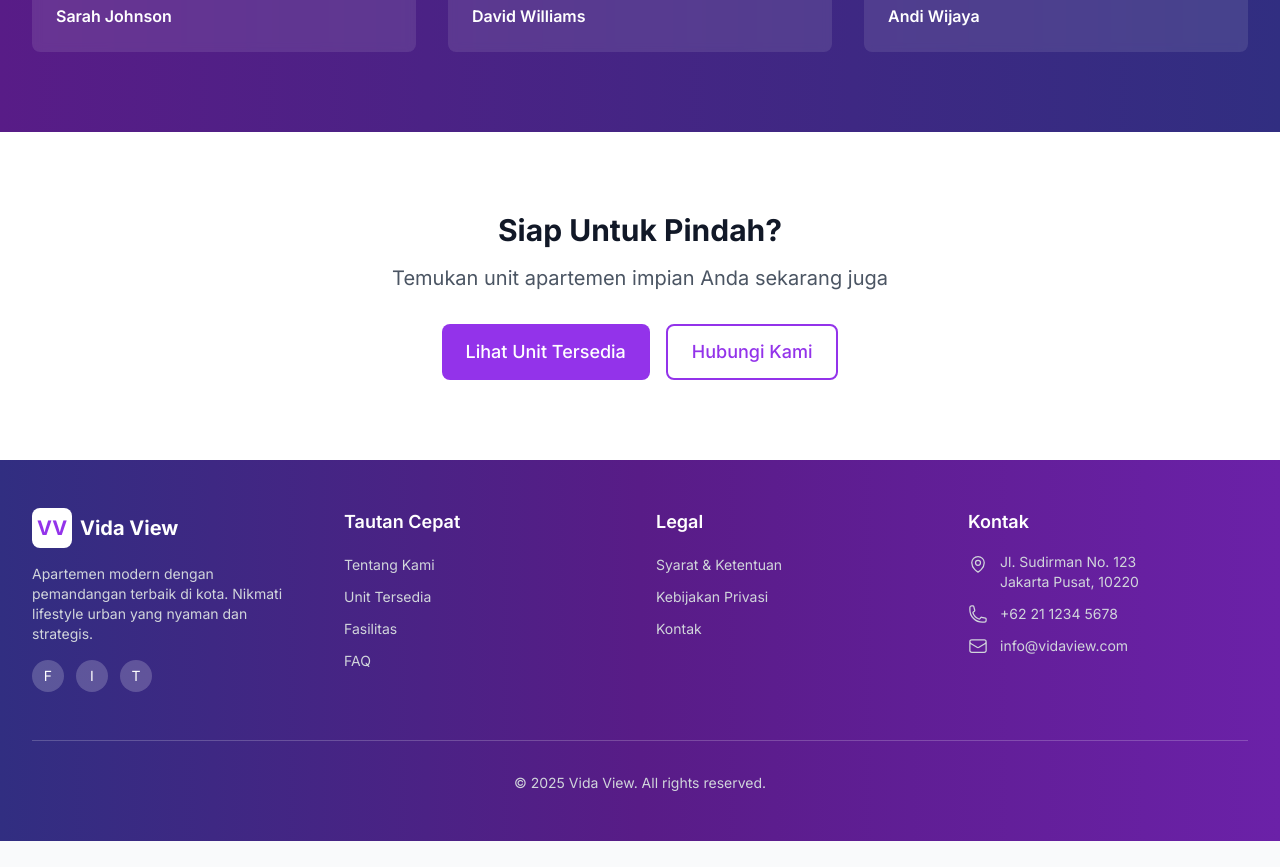
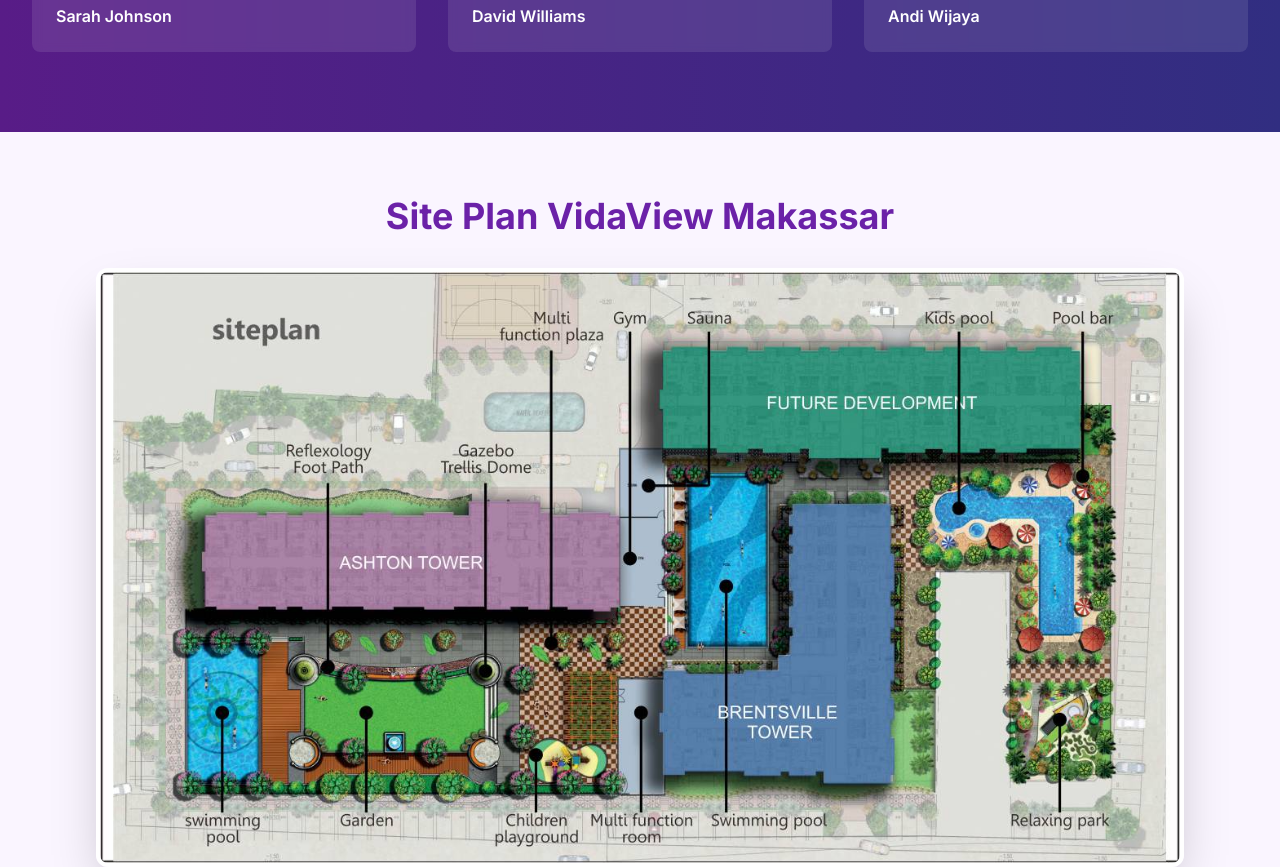
Before and after one commit to Rezka08/vida-view-apartment-website, a React (Vite) app in the folder frontend/: page / in a window 1280 px wide. Shown: the part 2640-3507 px from the top of the page. Before the commit the page ends 3481 px from the top, so only its background shows below. Built offline with nearby package versions, Linux system fonts and the light colour scheme; no server answers.

Commit message:
feat: Add site plan section with image to Home page

```diff
--- a/frontend/src/pages/Home.jsx
+++ b/frontend/src/pages/Home.jsx
@@ -263,6 +263,23 @@
         </div>
       </section>
 
+      {/* Virtual Tour & Siteplan Section */}
+      <section className="py-16 bg-purple-50">
+        <div className="max-w-6xl mx-auto px-4 sm:px-6 lg:px-8 text-center">
+          <h2 className="text-3xl md:text-4xl font-bold text-purple-800 mb-8">
+            Site Plan VidaView Makassar
+          </h2>
+
+          <div className="relative shadow-2xl rounded-xl overflow-hidden border-4 border-white">
+            <img
+              src="/img/site_plan.webp"
+              alt="Siteplan Vida View Makassar"
+              className="w-full h-auto object-cover"
+            />
+          </div>
+        </div>
+      </section>
+
       {/* CTA Section */}
       <section className="py-20 bg-white">
         <div className="max-w-4xl mx-auto px-4 sm:px-6 lg:px-8 text-center">
```
Also changed, not shown: frontend/public/img/site_plan.webp (added).
